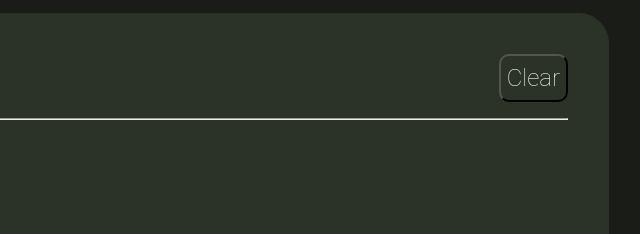
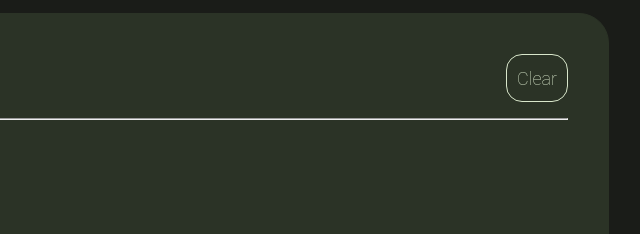
Before and after one commit to mrfiskare/ts-list-app, a website built with Vite: page index.html in a window 1280 px wide. Shown: the part 183-417 px from the top of the page, 431-1071 px from the left. Built offline with nearby package versions, Linux system fonts and the light colour scheme.

Commit message:
feat: change style

```diff
--- a/src/css/style.css
+++ b/src/css/style.css
@@ -124,8 +124,11 @@ section {
 
 .listTitle__button {
     background-color: transparent;
-    color: whitesmoke;
-    padding: 0.25em;
+    color: #d9e7cb;
+    border: 1px solid #d9e7cb;
+    border-radius: 16px;
+    font-size: 18px;
+    padding: 10px;
 }
 
 .listItems {
```
